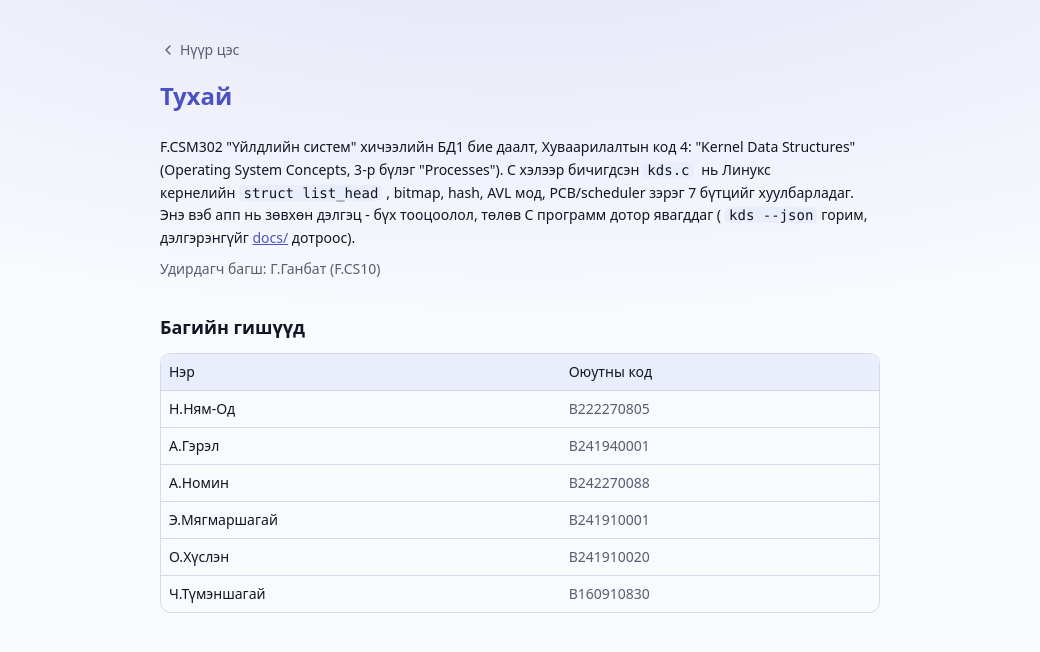
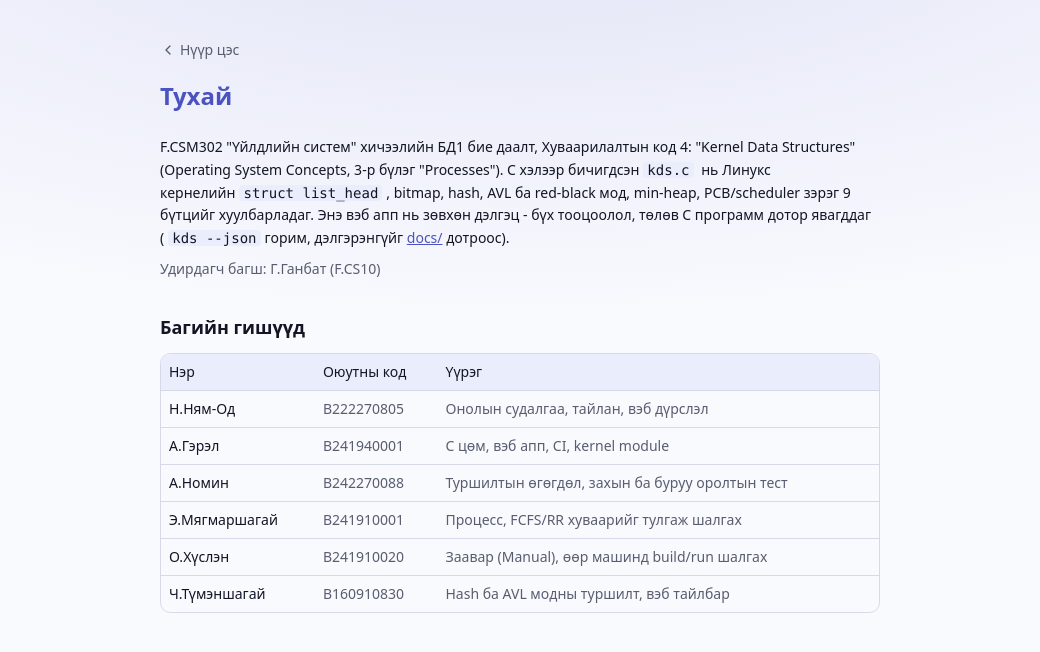
Before and after one commit to grl059/OS_BD1, a Next.js app in the folder web/: page /about in a window 1280 px wide. Shown: the top 652 px of the page, without its empty margins (120-1160 px from the left). Built offline with nearby package versions, Linux system fonts and the light colour scheme.

Commit message:
Вэб: Тухай хуудсанд гишүүн бүрийн үүргийн багана, C цөмд 9 бүтэц байгааг тодорхойлсон

```diff
--- a/web/src/app/about/page.tsx
+++ b/web/src/app/about/page.tsx
@@ -1,12 +1,12 @@
 import { BackToMenu } from "@/components/back-to-menu";
 
 const TEAM = [
-  { name: "Н.Ням-Од", id: "B222270805" },
-  { name: "А.Гэрэл", id: "B241940001" },
-  { name: "А.Номин", id: "B242270088" },
-  { name: "Э.Мягмаршагай", id: "B241910001" },
-  { name: "О.Хүслэн", id: "B241910020" },
-  { name: "Ч.Түмэншагай", id: "B160910830" },
+  { name: "Н.Ням-Од", id: "B222270805", role: "Онолын судалгаа, тайлан, вэб дүрслэл" },
+  { name: "А.Гэрэл", id: "B241940001", role: "C цөм, вэб апп, CI, kernel module" },
+  { name: "А.Номин", id: "B242270088", role: "Туршилтын өгөгдөл, захын ба буруу оролтын тест" },
+  { name: "Э.Мягмаршагай", id: "B241910001", role: "Процесс, FCFS/RR хуваарийг тулгаж шалгах" },
+  { name: "О.Хүслэн", id: "B241910020", role: "Заавар (Manual), өөр машинд build/run шалгах" },
+  { name: "Ч.Түмэншагай", id: "B160910830", role: "Hash ба AVL модны туршилт, вэб тайлбар" },
 ];
 
 export default function AboutPage() {
@@ -21,7 +21,7 @@ export default function AboutPage() {
           Structures" (Operating System Concepts, 3-р бүлэг "Processes"). C хэлээр бичигдсэн
           <code className="mx-1 rounded bg-muted px-1">kds.c</code> нь Линукс кернелийн
           <code className="mx-1 rounded bg-muted px-1">struct list_head</code>, bitmap, hash,
-          AVL мод, PCB/scheduler зэрэг 7 бүтцийг хуулбарладаг. Энэ вэб апп нь зөвхөн дэлгэц -
+          AVL ба red-black мод, min-heap, PCB/scheduler зэрэг 9 бүтцийг хуулбарладаг. Энэ вэб апп нь зөвхөн дэлгэц -
           бүх тооцоолол, төлөв C программ дотор явагддаг (<code className="mx-1 rounded bg-muted px-1">
             kds --json
           </code>
@@ -44,6 +44,7 @@ export default function AboutPage() {
               <tr>
                 <th className="p-2 font-medium">Нэр</th>
                 <th className="p-2 font-medium">Оюутны код</th>
+                <th className="p-2 font-medium">Үүрэг</th>
               </tr>
             </thead>
             <tbody>
@@ -51,6 +52,7 @@ export default function AboutPage() {
                 <tr key={m.id} className="border-t border-border">
                   <td className="p-2">{m.name}</td>
                   <td className="p-2 text-muted-foreground">{m.id}</td>
+                  <td className="p-2 text-muted-foreground">{m.role}</td>
                 </tr>
               ))}
             </tbody>
```
